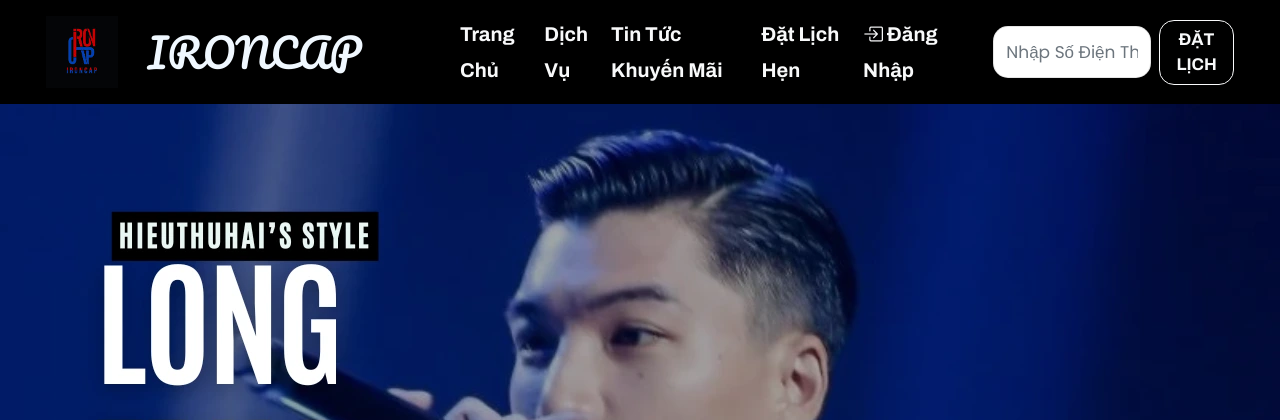
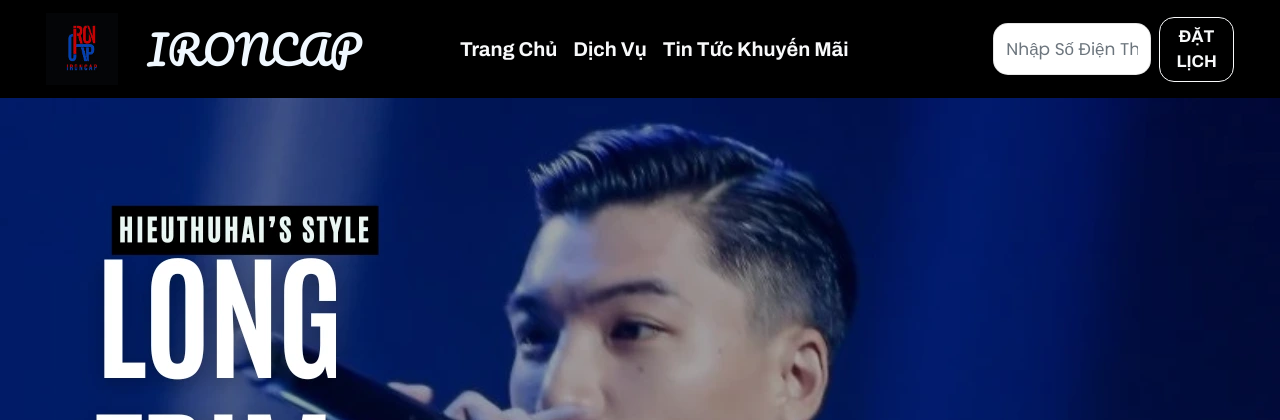
Before and after one commit to Nhut-Tan/bookingHairSalon, a PHP site: page / in a window 1280 px wide. Shown: the top 420 px of the page. Run offline with PHP 8.4, Linux system fonts and the light colour scheme; data that the repository does not hold is empty; style sheets or scripts are compiled from the project's sources.

Commit message:
đã gộp login logout Danh Sach Cuoc Hen xoa 2 muc menu

```diff
--- a/View/user/header.php
+++ b/View/user/header.php
@@ -52,12 +52,6 @@
             <li class="nav-item">
               <a class="nav-link text-light" href="#khuyenmai">Tin Tức Khuyến Mãi</a>
             </li>
-            <li class="nav-item">
-              <a class="nav-link text-light" href="sanpham3.com">Đặt Lịch Hẹn</a>
-            </li>
-            <li class="nav-item">
-              <a class="nav-link text-light" href="sanpham2.com"><i class="bi bi-box-arrow-in-right"></i> Đăng Nhập</a>
-            </li>
           </ul>
         </div>
         <div class="col-sm-4">
```
